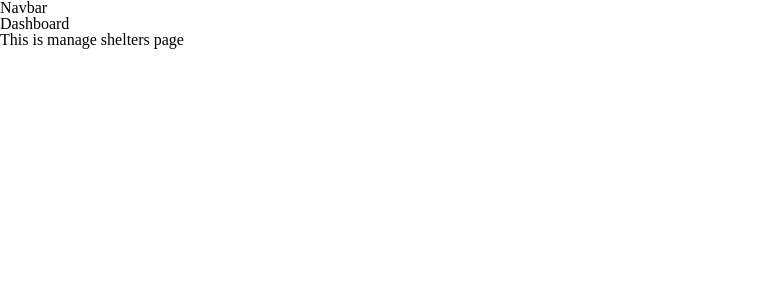
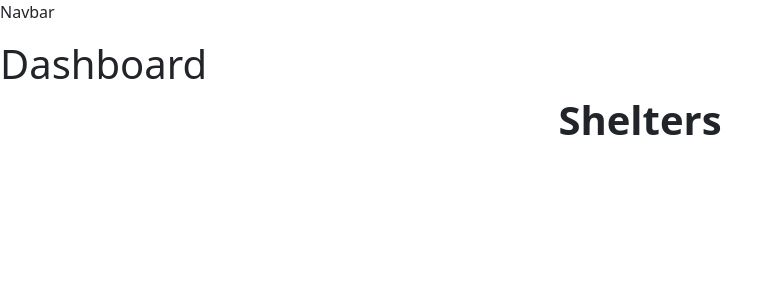
Before and after one commit to Chav0073/zoodopt, a React (Vite) app in the folder frontend/: page /admin/shelters in a window 1280 px wide. Shown: the top 300 px of the page, without its empty margins (0-783 px from the left). Built offline with nearby package versions, Linux system fonts and the light colour scheme.

Commit message:
creates a admin dashboard login for verifying user with mockup, installs bootstrap

```diff
--- a/frontend/package.json
+++ b/frontend/package.json
@@ -10,7 +10,9 @@
     "preview": "vite preview"
   },
   "dependencies": {
+    "bootstrap": "^5.3.7",
     "react": "^19.1.0",
+    "react-bootstrap": "^2.10.10",
     "react-dom": "^19.1.0"
   },
   "devDependencies": {
--- a/frontend/src/App.jsx
+++ b/frontend/src/App.jsx
@@ -10,6 +10,7 @@ import ManageUsers from "./pages/ManageUsers/ManageUsers";
 import { useState } from "react";
 import PetsContext from "../context/PetsContext";
 import SheltersContext from "../context/SheltersContext";
+import 'bootstrap/dist/css/bootstrap.css';
 
 function App() {
 
--- /dev/null
+++ b/frontend/src/components/AccessDenied/AccessDenied.jsx
@@ -0,0 +1,7 @@
+const AccessDenied = () => {
+    return <div>
+        <p>Access Denied.</p>
+    </div>
+}
+
+export default AccessDenied;
--- /dev/null
+++ b/frontend/src/components/AdminSheltersCarousel/ManageSheltersCarousel.jsx
@@ -0,0 +1,20 @@
+import {
+    Carousel, Card, Stack, Button
+} from "react-bootstrap";
+import { useContext } from "react";
+import SheltersContext from "../../../context/SheltersContext";
+
+const ManageSheltersCarousel = () => {
+    const shelters = useContext(SheltersContext);
+
+    console.log(shelters);
+    return (
+        <div>
+            <h1 className="text-center fw-bold my-2">
+                Shelters
+            </h1>
+        </div>
+    )
+}
+
+export default ManageSheltersCarousel;
--- a/frontend/src/pages/AdminPage/AdminPage.jsx
+++ b/frontend/src/pages/AdminPage/AdminPage.jsx
@@ -3,25 +3,26 @@ import { Outlet } from "react-router-dom";
 import UserContext from "../../../context/UserContext";
 import PetsContext from "../../../context/PetsContext";
 import SheltersContext from "../../../context/SheltersContext";
+import AccessDenied from "../../components/AccessDenied/AccessDenied";
 
 const AdminPage = () => {
     const user = useContext(UserContext);
+    // const user = null;
     const pets = useContext(PetsContext);
     const shelters = useContext(SheltersContext);
 
+    if(user == null){
+        return <p>Please, sign in.</p>
+    }
+
     if(user.role !== "admin"){
-        return <p>ACCESS DENIED</p>
+        return <AccessDenied />
     }
 
     return <>
-        {
-        }
         <h1>
             Dashboard
         </h1>
-        {
-            console.log(user, pets, shelters)
-        }
         <Outlet />
     </>
 }
--- a/frontend/src/pages/ManageShelters/ManageShelters.jsx
+++ b/frontend/src/pages/ManageShelters/ManageShelters.jsx
@@ -1,5 +1,7 @@
+import ManageSheltersCarousel from "../../components/AdminSheltersCarousel/ManageSheltersCarousel";
+
 const ManageShelters = () => {
-    return <p>This is manage shelters page</p>
+    return <ManageSheltersCarousel/>
 }
 
 export default ManageShelters;
```
Also changed, not shown: 1 other file (tests, documents, lock files or other folders).
